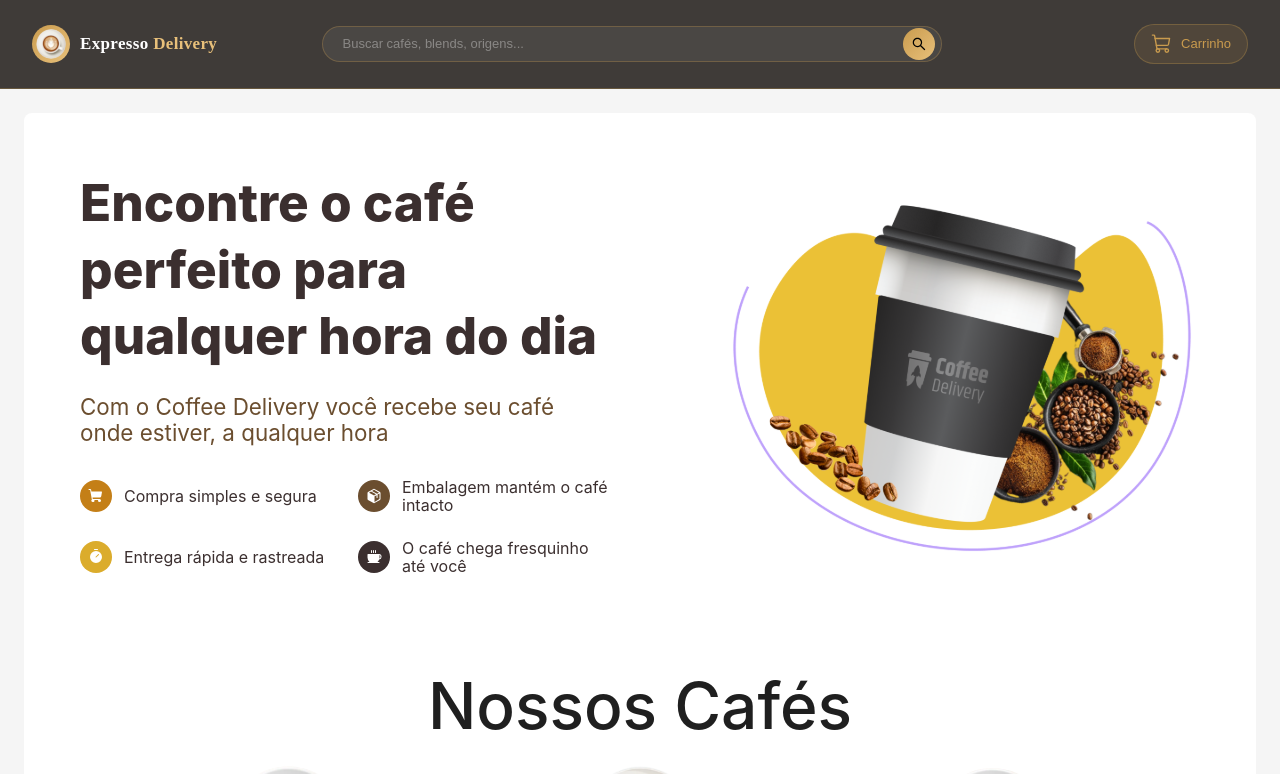
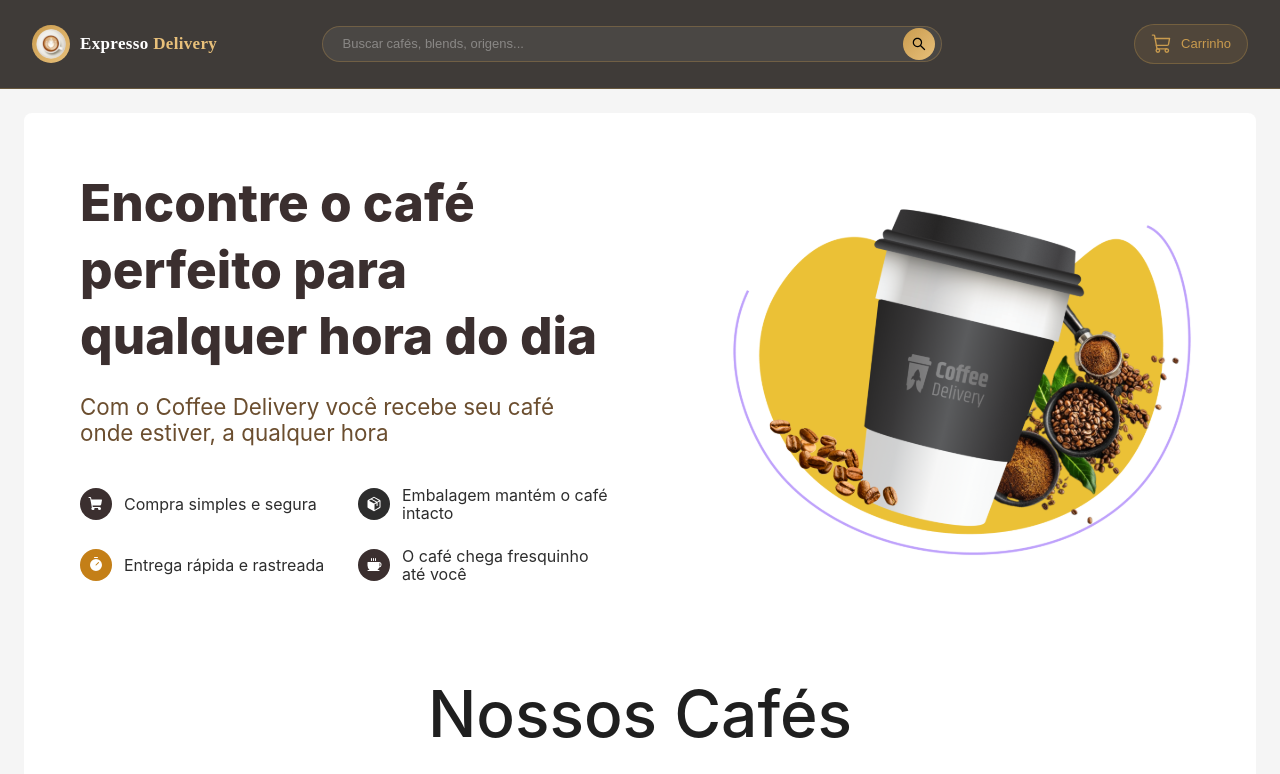
Before and after one commit to GustavoMascarenhasSfier/app-cafe-manutencao-software, a React (Vite) app: page / in a window 1280 px wide. Shown: the top 774 px of the page. Built offline with nearby package versions, Linux system fonts and the light colour scheme.

Commit message:
feat: Começando a alteração de .css para .ts com integração ao Stitches

```diff
--- a/src/pages/Loja/index.tsx
+++ b/src/pages/Loja/index.tsx
@@ -1,10 +1,16 @@
-import React, {useState} from 'react';
-import PageTemplate from '../../components/Layout/PageTemplate';
-import './styles.css';
+import React, { useState } from "react";
+import PageTemplate from "../../components/Layout/PageTemplate";
+import "./styles.css";
 import CoffeeLogo from "../../assets/CoffeeLogo.svg";
-import { Coffee, Package, ShoppingCart, Timer} from 'phosphor-react';
-import { cafes } from '../../components/CardCafes/CatalogCoffee';
-
+import { Coffee, Package, ShoppingCart, Timer } from "phosphor-react";
+import { cafes } from "../../components/CardCafes/CatalogCoffee";
+import {
+  Benefits,
+  Container,
+  Description,
+  DescriptionContainer,
+  IconContainer,
+} from "./styles";
 
 interface Cafe {
   id: number;
@@ -21,7 +27,6 @@ interface ItemCarrinho {
 }
 
 const Loja: React.FC = () => {
-
   // Inicializa quantidades com dados do localStorage para manter estado sincronizado
   const [quantidades, setQuantidades] = useState<{ [id: number]: number }>({});
 
@@ -43,9 +48,13 @@ const Loja: React.FC = () => {
     const quantidade = quantidades[cafe.id] ?? 0;
     if (quantidade <= 0) return;
 
-    const carrinhoAtual: ItemCarrinho[] = JSON.parse(localStorage.getItem("carrinho") || "[]");
+    const carrinhoAtual: ItemCarrinho[] = JSON.parse(
+      localStorage.getItem("carrinho") || "[]",
+    );
 
-    const index = carrinhoAtual.findIndex((item: ItemCarrinho) => item.cafe.id === cafe.id);
+    const index = carrinhoAtual.findIndex(
+      (item: ItemCarrinho) => item.cafe.id === cafe.id,
+    );
 
     if (index >= 0) {
       carrinhoAtual[index].quantidade = quantidade;
@@ -59,42 +68,45 @@ const Loja: React.FC = () => {
 
   return (
     <PageTemplate>
-        <div className="main-container">
-            <div className="description-container">
-                <div className="descricao">
+      <Container>
+        <DescriptionContainer>
+          <Description>
             <h2>Encontre o café perfeito para qualquer hora do dia</h2>
-                    <span>Com o Coffee Delivery você recebe seu café onde estiver, a qualquer hora</span>
-                    <div>
+            <span>
+              Com o Coffee Delivery você recebe seu café onde estiver, a
+              qualquer hora
+            </span>
+            <Benefits>
               <ul>
                 <li>
-                                <div className="icon-container icon-yellow-500">
+                  <IconContainer variant="yellowDark">
                     <ShoppingCart weight="fill" />
-                                </div>
+                  </IconContainer>
                   Compra simples e segura
                 </li>
                 <li>
-                                <div className="icon-container icon-gray-500">
+                  <IconContainer variant="gray">
                     <Package weight="fill" />
-                                </div>
+                  </IconContainer>
                   Embalagem mantém o café intacto
                 </li>
                 <li>
-                                <div className="icon-container icon-yellow-300">
+                  <IconContainer variant="yellow">
                     <Timer weight="fill" />
-                                </div>
+                  </IconContainer>
                   Entrega rápida e rastreada
                 </li>
                 <li>
-                                <div className="icon-container icon-purple-100">
+                  <IconContainer variant="brown">
                     <Coffee weight="fill" />
-                                </div>
+                  </IconContainer>
                   O café chega fresquinho até você
                 </li>
               </ul>
-                    </div>
-                </div>
+            </Benefits>
+          </Description>
           <img src={CoffeeLogo} alt="Logo do Café" />
-            </div>
+        </DescriptionContainer>
 
         <div className="loja-container">
           <h1>Nossos Cafés</h1>
@@ -105,7 +117,9 @@ return (
                   <img src={cafe.imagem} alt={cafe.nome} />
                   <div className="tag-group">
                     {cafe.tags.map((tag, i) => (
-                                        <span className="tag" key={i}>{tag}</span>
+                      <span className="tag" key={i}>
+                        {tag}
+                      </span>
                     ))}
                   </div>
                 </div>
@@ -127,7 +141,11 @@ return (
                   </div>
 
                   <div className="cart-button-container">
-                                  <button className="cart-button" onClick={() => handleAdicionar(cafe)} aria-label={`Adicionar ${cafe.nome} ao carrinho`}>
+                    <button
+                      className="cart-button"
+                      onClick={() => handleAdicionar(cafe)}
+                      aria-label={`Adicionar ${cafe.nome} ao carrinho`}
+                    >
                       <ShoppingCart weight="fill" size={18} />
                     </button>
                   </div>
@@ -136,8 +154,7 @@ return (
             ))}
           </div>
         </div>
-        </div>
-
+      </Container>
     </PageTemplate>
   );
 };
--- a/src/pages/Loja/styles.css
+++ b/src/pages/Loja/styles.css
@@ -1,92 +1,3 @@
-/* Variáveis de tema exemplo (pode ajustar no seu root ou theme provider) */
-:root {
-    --bege-100: #f8f4ef;
-    --bege-150: #f3e9dd;
-    --bege-200: #f0e0ce;
-    --amarelo-250: #f3c300;
-    --yellow-100: #f1e9c9;
-    --yellow-300: #dbac2c;
-    --yellow-500: #c47f17;
-
-    --white: #fff;
-    --brown-cafe: #6b4e2f;
-    --brown: #3b2f2f;
-    --pretinho: #2d2d2d;
-}
-
-/* Estilos principais */
-.main-container {
-    display: flex;
-    flex-direction: column;
-}
-
-.description-container {
-    display: flex;
-    align-items: center;
-    justify-content: center;
-    padding: 2rem;
-    gap: 7rem;
-}
-
-.descricao {
-    max-width: 600px;
-}
-
-.descricao h2 {
-    font-size: 3.2rem;
-    font-weight: 800;
-    line-height: 1.3;
-    color: var(--brown);
-}
-
-.descricao span {
-    font-size: 1.4rem;
-    color: var(--brown-cafe);
-}
-
-.descricao ul {
-    display: grid;
-    grid-template-columns: 1fr 1fr;
-    gap: 1.5rem;
-    margin-top: 2rem;
-    list-style: none;
-    color: var(--brown);
-    padding: 0px;
-}
-
-.descricao li {
-    display: flex;
-    align-items: center;
-    gap: 0.75rem;
-    color: var(--gray-500);
-    font-size: 1rem;
-}
-
-.icon-container {
-    display: flex;
-    align-items: center;
-    justify-content: center;
-    padding: 0.5rem;
-    border-radius: 50%;
-    color: white;
-}
-
-.icon-yellow-300 {
-    background-color: var(--yellow-300);
-}
-
-.icon-yellow-500 {
-    background-color: var(--yellow-500);
-}
-
-.icon-gray-500 {
-    background-color: var(--brown-cafe);
-}
-
-.icon-purple-100 {
-    background-color: var(--brown);
-}
-
 .loja-container {
   display: flex;
   flex-direction: column;
@@ -227,7 +138,9 @@
   display: flex;
   align-items: center;
   justify-content: center;
-    transition: background-color 0.3s ease, box-shadow 0.3s ease;
+  transition:
+    background-color 0.3s ease,
+    box-shadow 0.3s ease;
   outline: none;
   position: relative;
 }
--- /dev/null
+++ b/src/pages/Loja/styles.ts
@@ -0,0 +1,76 @@
+import { styled } from "../../styles";
+
+export const Container = styled("div", {
+  display: "flex",
+  flexDirection: "column",
+});
+
+export const DescriptionContainer = styled("div", {
+  display: "flex",
+  alignItems: "center",
+  justifyContent: "center",
+  padding: "2rem",
+  gap: "7rem",
+});
+
+export const Description = styled("div", {
+  maxWidth: "600px",
+
+  h2: {
+    fontSize: "3.2rem",
+    fontWeight: 800,
+    lineHeight: 1.3,
+    color: "$brown900", // brown
+  },
+
+  span: {
+    fontSize: "1.4rem",
+    color: "$brown500", // brown-cafe
+  },
+});
+
+export const Benefits = styled("div", {
+  marginTop: "2.5rem",
+  ul: {
+    display: "grid",
+    gridTemplateColumns: "1fr 1fr",
+    gap: "1.5rem",
+    marginTop: "2rem",
+    listStyle: "none",
+    color: "$brown900",
+    padding: "0px",
+  },
+  li: {
+    display: "flex",
+    alignItems: "center",
+    gap: "0.75rem",
+    color: "$gray900",
+    fontSize: "1rem",
+  },
+});
+
+export const IconContainer = styled("div", {
+  display: "flex",
+  alignItems: "center",
+  justifyContent: "center",
+
+  width: "2rem",
+  height: "2rem",
+  borderRadius: "50%",
+  color: "$white",
+  flexShrink: 0,
+
+  svg: {
+    width: "1rem",
+    height: "1rem",
+  },
+
+  variants: {
+    variant: {
+      yellowDark: { backgroundColor: "$brown900" },
+      yellow: { backgroundColor: "$yellow500" },
+      gray: { backgroundColor: "$gray900" },
+      brown: { backgroundColor: "$brown900" },
+    },
+  },
+});
--- a/src/styles/index.ts
+++ b/src/styles/index.ts
@@ -6,13 +6,19 @@ export const { styled, css, theme } = createStitches({
       white: "#ffffff",
       black: "#000000",
 
-      gray100: "#f8f4ef",
+      bege100: "#f8f4ef",
+      bege150: "#f3e9dd",
+      bege200: "#f0e0ce",
+
       gray900: "#2d2d2d",
 
       brown900: "#3b2f2f",
-      brown700: "#6b4e2f",
+      brown500: "#6b4e2f", //brownCafe
 
-      yellow500: "#f3c300",
+      yellow100: "#f1e9c9",
+      yellow200: "#dbac2c",
+      yellow300: "#f3c300",
+      yellow500: "#c47f17",
 
       gold100: "#E8C07A",
       gold200: "#C99B4E",
```
Lines whose indentation alone changed are shown as unchanged.
